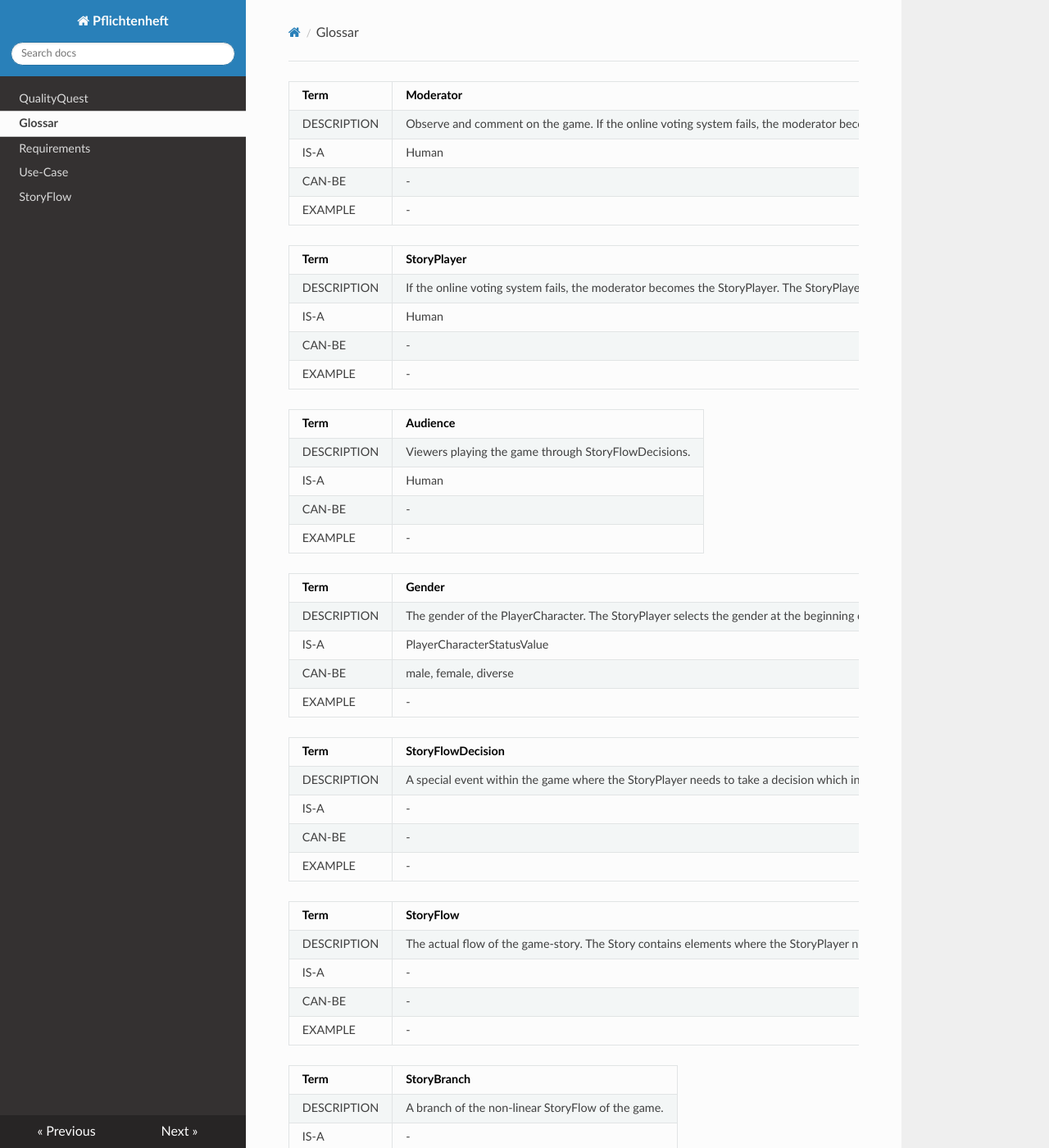
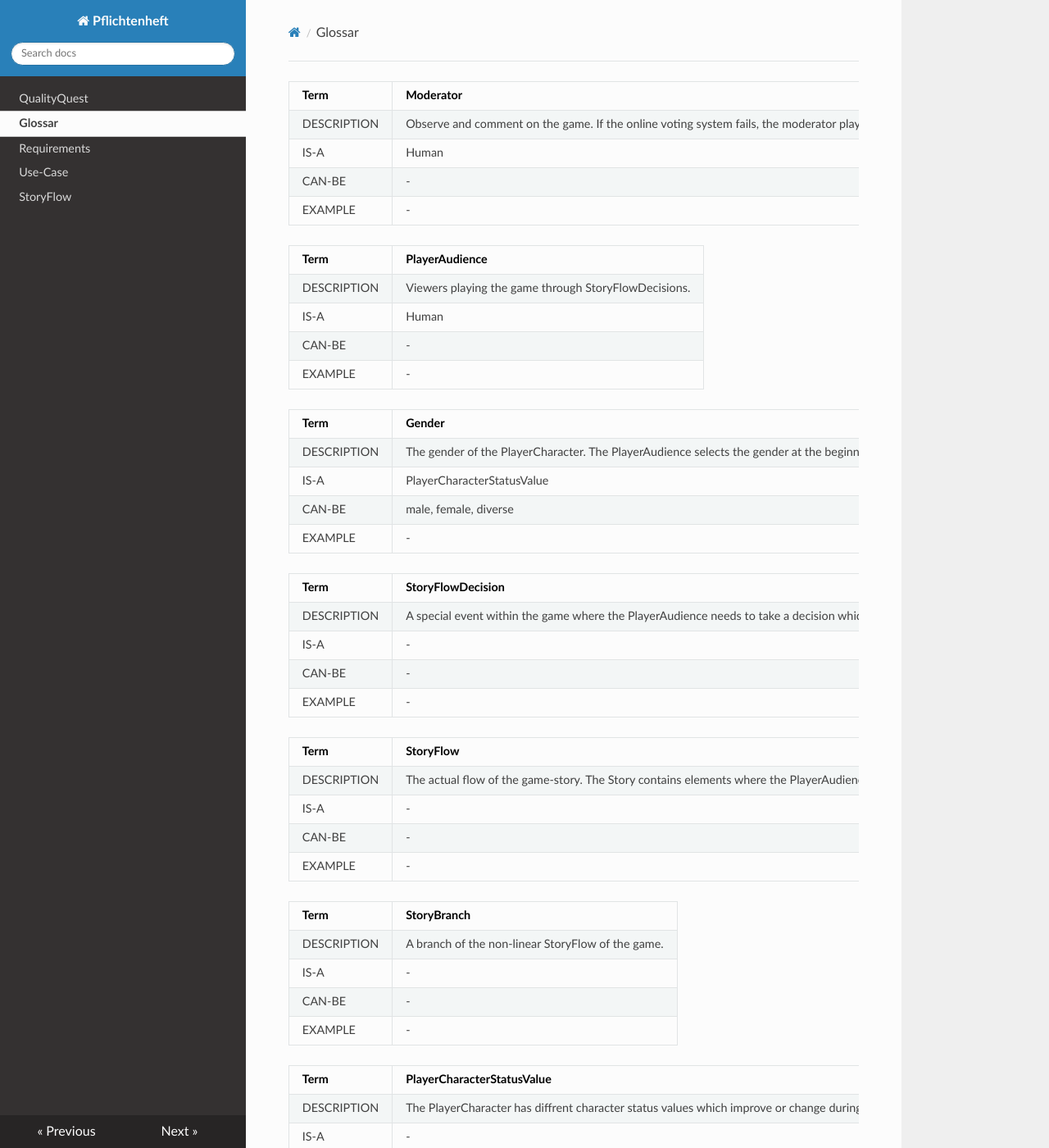
Before and after one commit to Brotenko/QualityQuest, an MkDocs documentation site: the page built from Docs/Pflichtenheft/docs/glossar.md, in a window 1280 px wide and 1400 px high. Shown: the whole window at 82% size. Built offline with MkDocs 1.6.1, drawn with Linux system fonts in a browser that asks for light colours; nearby versions of some CDN libraries; some of the changed text lies outside the part shown.

Commit message:
Changed the glossary. Removed StoryPlayer and changed Audience with PlayerAudience.

```diff
--- a/Docs/Pflichtenheft/docs/glossar.md
+++ b/Docs/Pflichtenheft/docs/glossar.md
@@ -2,21 +2,14 @@
 
 | Term       | Moderator                                                                    |
 |------------|:-----------------------------------------------------------------------------|
-| DESCRIPTION| Observe and comment on the game. If the online voting system fails, the moderator becomes the StoryPlayer. |
+| DESCRIPTION| Observe and comment on the game. If the online voting system fails, the moderator plays the game to the end, so he takes over all decisions. |
 | IS-A       | Human                                                                        |
 | CAN-BE     | -                                                                            |
 | EXAMPLE    | -                                                                            |
 
 
-| Term       | StoryPlayer                                                                  |
-|------------|:-----------------------------------------------------------------------------|
-| DESCRIPTION| If the online voting system fails, the moderator becomes the StoryPlayer. The StoryPlayer plays the game to the end and makes decisions at a StoryFlowDecisions. |
-| IS-A       | Human                                                                        |
-| CAN-BE     | -                                                                            |
-| EXAMPLE    | -                                                                            |
 
-
-| Term       | Audience                                                                     |
+| Term       | PlayerAudience                                                                     |
 |------------|:-----------------------------------------------------------------------------|
 | DESCRIPTION| Viewers playing the game through StoryFlowDecisions. |
 | IS-A       | Human                                                                        |
@@ -26,7 +19,7 @@
 
 | Term       | Gender                                                                                      |
 |------------|:--------------------------------------------------------------------------------------------|
-| DESCRIPTION|  The gender of the PlayerCharacter. The StoryPlayer selects the gender at the beginning of the game using a StoryFlowDecision. The gender remains the same during a game run. |
+| DESCRIPTION|  The gender of the PlayerCharacter. The PlayerAudience selects the gender at the beginning of the game using a StoryFlowDecision. The gender remains the same during a game run. |
 | IS-A       | PlayerCharacterStatusValue                                                                  |
 | CAN-BE     | male, female, diverse                                                                       |
 | EXAMPLE    | -                                                                                           |
@@ -34,7 +27,7 @@
 
 | Term       |   StoryFlowDecision                                                          |
 |------------|:-----------------------------------------------------------------------------|
-| DESCRIPTION| A special event within the game where the StoryPlayer needs to take a decision which influences the further StoryFlow. After a StoryFlowDecision the PlayerCharacterStatusValues can increase by several levels. The StoryPlayer decides through OnlineVoting.  |
+| DESCRIPTION| A special event within the game where the PlayerAudience needs to take a decision which influences the further StoryFlow. After a StoryFlowDecision the PlayerCharacterStatusValues can increase by several levels. The PlayerAudience decides through OnlineVoting.  |
 | IS-A       | -                                                                            |
 | CAN-BE     | -                                                                            |
 | EXAMPLE    | -                                                                            |
@@ -42,7 +35,7 @@
 
 | Term       | StoryFlow                                                                    |
 |------------|:-----------------------------------------------------------------------------|
-| DESCRIPTION| The actual flow of the game-story. The Story contains elements where the StoryPlayer needs to make a StoryFlowDecision, depending on the decision, the StoryFlow continuous in diffrent StoryBranches.  |
+| DESCRIPTION| The actual flow of the game-story. The Story contains elements where the PlayerAudience needs to make a StoryFlowDecision, depending on the decision, the StoryFlow continuous in diffrent StoryBranches.  |
 | IS-A       | -                                                                            |
 | CAN-BE     | -                                                                            |
 | EXAMPLE    | -                                                                            |
@@ -82,7 +75,7 @@
 
 | Term       | PlayerCharacter                                                              |
 |------------|:-----------------------------------------------------------------------------|
-| DESCRIPTION| The virtual representation of the StoryPlayer in the game. The PlayerCharacter has diffrent PlayerCharacterStatusValues and a portrait.  |
+| DESCRIPTION| The virtual representation of the PlayerAudience in the game. The PlayerCharacter has diffrent PlayerCharacterStatusValues and a portrait.  |
 | IS-A       | -                                                                            |
 | CAN-BE     | -                                                                            |
 | EXAMPLE    | -                                                                            |
@@ -146,7 +139,7 @@
 
 | Term       | OnlineVoting                                                                 |
 |------------|:-----------------------------------------------------------------------------|
-| DESCRIPTION| The StoryPlayer selects its decisions for a StoryFLowDecision via an online voting system. The Connection with the OnlineVoting is established by a QR-Code.  |
+| DESCRIPTION| The PlayerAudience selects its decisions for a StoryFLowDecision via an online voting system. The Connection with the OnlineVoting is established by a QR-Code.  |
 | IS-A       | -                                                                            |
 | CAN-BE     | -                                                                            |
 | EXAMPLE    | -                                                                            |
@@ -154,7 +147,7 @@
 
 | Term       | Sidekick-Pet                                                                 |
 |------------|:-----------------------------------------------------------------------------|
-| DESCRIPTION| Can be unlocked by the StoryPlayer through a StoryFlowDecision. Helps the player in StoryFlowDecisions with helpful tips and suggestions.  |
+| DESCRIPTION| Can be unlocked by the PlayerAudience through a StoryFlowDecision. Helps the player in StoryFlowDecisions with helpful tips and suggestions.  |
 | IS-A       | -                                                                            |
 | CAN-BE     | -                                                                            |
 | EXAMPLE    | -                                                                            |
```
